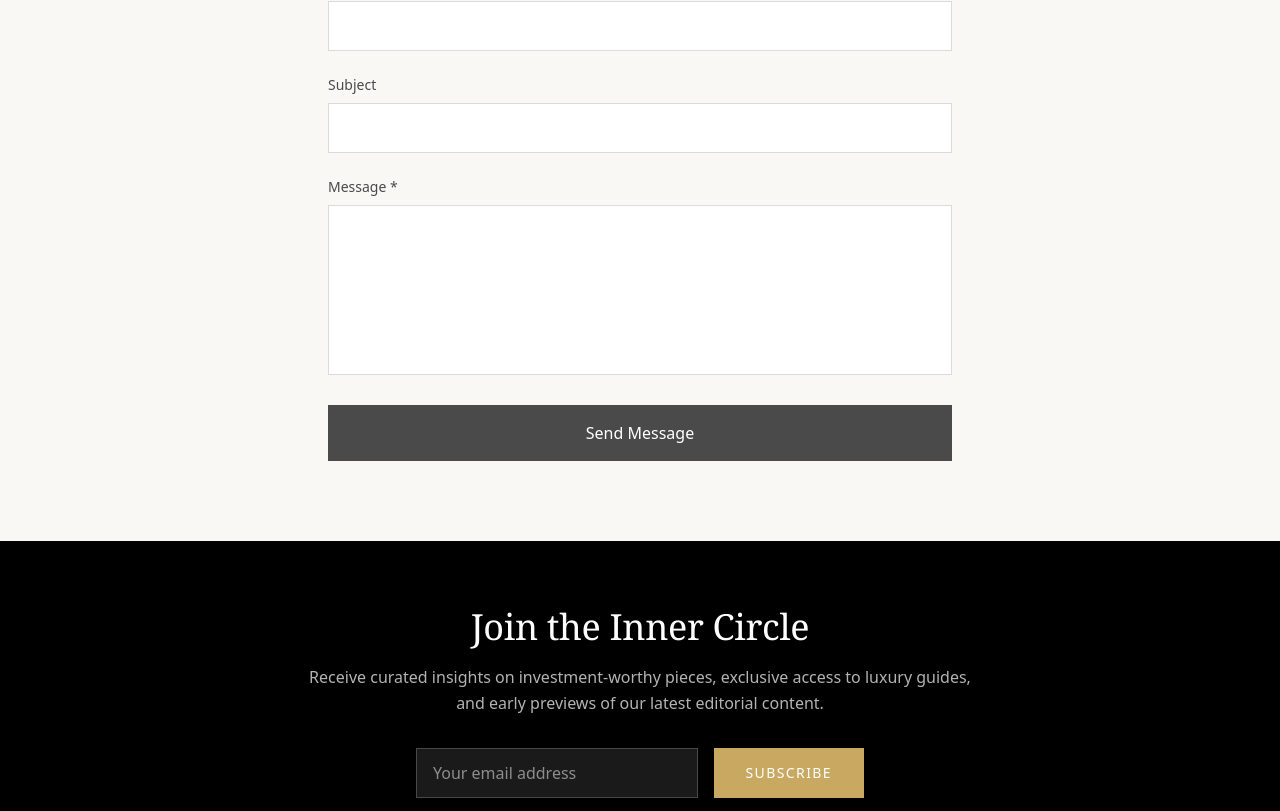
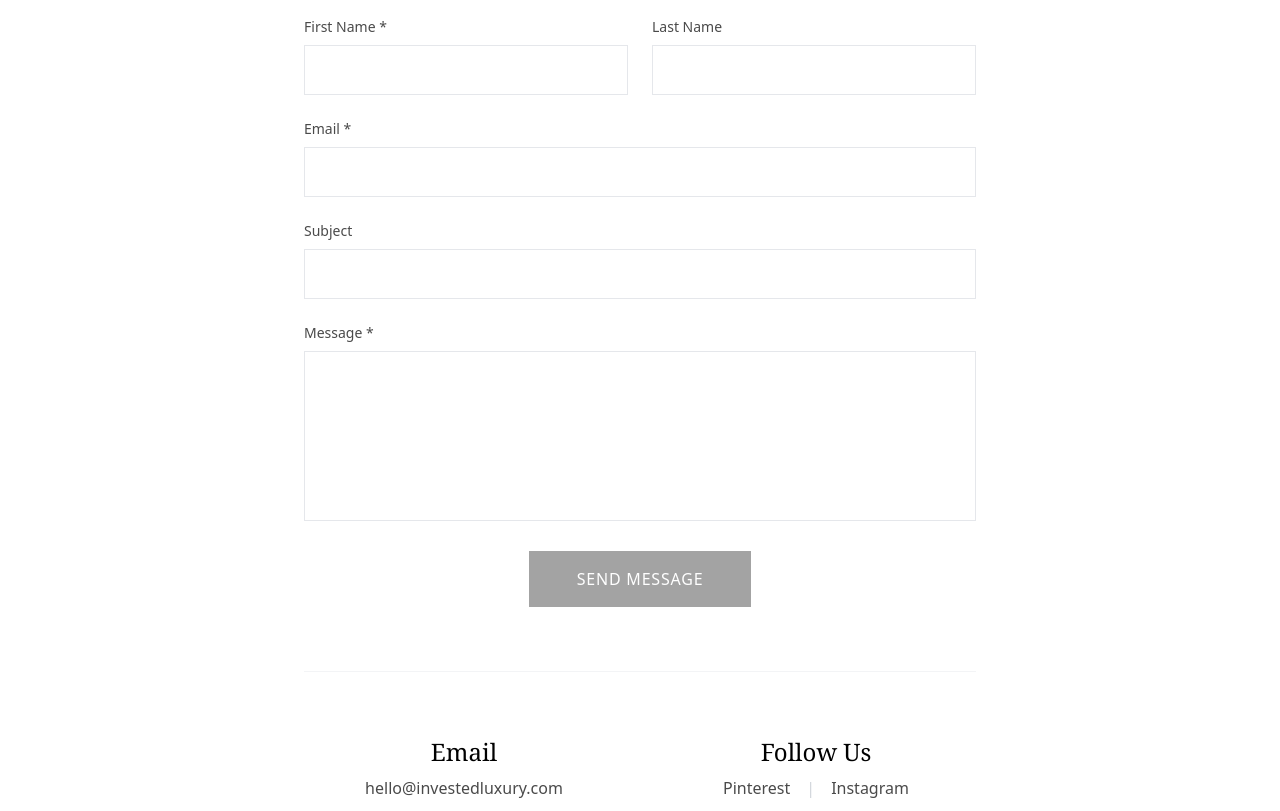
Before and after one commit to regi-dev-prog/invested-luxury, a Next.js app: page /contact in a window 1280 px wide. Shown: the part 489-1300 px from the top of the page. Built offline with nearby package versions, Linux system fonts and the light colour scheme; no server answers.

Commit message:
Add Turnstile bot protection to forms

```diff
--- a/src/app/contact/page.tsx
+++ b/src/app/contact/page.tsx
@@ -1,123 +1,210 @@
 'use client';
 
 import { useState } from 'react';
+import Turnstile from '@/components/Turnstile';
 
 export default function ContactPage() {
   const [isSubmitted, setIsSubmitted] = useState(false);
   const [isSubmitting, setIsSubmitting] = useState(false);
+  const [error, setError] = useState<string | null>(null);
+  const [turnstileToken, setTurnstileToken] = useState<string | null>(null);
   const [formData, setFormData] = useState({
     firstName: '',
     lastName: '',
     email: '',
     subject: '',
-    message: ''
+    message: '',
   });
 
-  const handleSubmit = async (e: React.FormEvent) => {
+  const handleSubmit = async (e: React.FormEvent<HTMLFormElement>) => {
     e.preventDefault();
+
+    if (!turnstileToken) {
+      setError('Please complete the verification');
+      return;
+    }
+
     setIsSubmitting(true);
+    setError(null);
 
     try {
       const response = await fetch('/api/contact', {
         method: 'POST',
         headers: { 'Content-Type': 'application/json' },
-        body: JSON.stringify(formData),
+        body: JSON.stringify({ ...formData, turnstileToken }),
       });
 
       if (response.ok) {
         setIsSubmitted(true);
       } else {
-        alert('Failed to send message. Please try again.');
+        setError('Failed to send message. Please try again.');
       }
-    } catch (error) {
-      console.error('Error:', error);
-      alert('Failed to send message. Please try again.');
+    } catch {
+      setError('Something went wrong. Please try again.');
     } finally {
       setIsSubmitting(false);
     }
   };
 
-  if (isSubmitted) {
   return (
-      <main className="min-h-screen bg-cream pt-32 pb-20">
-        <div className="max-w-2xl mx-auto px-6 text-center">
-          <h1 className="font-cormorant text-4xl text-charcoal mb-6">Thank You</h1>
-          <p className="text-charcoal/70">Your message has been sent. We'll be in touch soon.</p>
+    <>
+      {/* Hero */}
+      <section className="py-20 bg-cream">
+        <div className="container-luxury text-center">
+          <p className="category-badge mb-4">Contact</p>
+          <h1 className="font-serif text-display text-black mb-6">
+            Get in Touch
+          </h1>
+          <p className="text-body-lg text-charcoal max-w-xl mx-auto">
+            Have a question, suggestion, or partnership inquiry? We would love to hear from you.
+          </p>
         </div>
-      </main>
-    );
-  }
+      </section>
 
-  return (
-    <main className="min-h-screen bg-cream pt-32 pb-20">
-      <div className="max-w-2xl mx-auto px-6">
-        <h1 className="font-cormorant text-4xl md:text-5xl text-charcoal mb-4 text-center">Contact Us</h1>
-        <p className="text-charcoal/70 text-center mb-12">We'd love to hear from you</p>
-
+      {/* Contact Form */}
+      <section className="py-20 bg-white">
+        <div className="container-luxury">
+          <div className="max-w-2xl mx-auto">
+            {isSubmitted ? (
+              <div className="text-center py-12">
+                <p className="text-charcoal font-serif text-xl mb-2">
+                  Thank you for reaching out.
+                </p>
+                <p className="text-charcoal/70">
+                  We'll be in touch soon.
+                </p>
+              </div>
+            ) : (
               <form onSubmit={handleSubmit} className="space-y-6">
-          <div className="grid grid-cols-1 md:grid-cols-2 gap-6">
+                <div className="grid sm:grid-cols-2 gap-6">
                   <div>
-              <label className="block text-sm text-charcoal mb-2">First Name *</label>
+                    <label htmlFor="firstName" className="block text-sm font-medium text-charcoal mb-2">
+                      First Name *
+                    </label>
                     <input
                       type="text"
-                required
+                      id="firstName"
                       value={formData.firstName}
                       onChange={(e) => setFormData({...formData, firstName: e.target.value})}
-                className="w-full px-4 py-3 border border-charcoal/20 bg-white focus:border-gold focus:outline-none"
+                      className="w-full px-4 py-3 border border-gray-200 focus:border-gold focus:outline-none transition-colors"
+                      required
                     />
                   </div>
                   <div>
-              <label className="block text-sm text-charcoal mb-2">Last Name</label>
+                    <label htmlFor="lastName" className="block text-sm font-medium text-charcoal mb-2">
+                      Last Name
+                    </label>
                     <input
                       type="text"
+                      id="lastName"
                       value={formData.lastName}
                       onChange={(e) => setFormData({...formData, lastName: e.target.value})}
-                className="w-full px-4 py-3 border border-charcoal/20 bg-white focus:border-gold focus:outline-none"
+                      className="w-full px-4 py-3 border border-gray-200 focus:border-gold focus:outline-none transition-colors"
                     />
                   </div>
                 </div>
 
                 <div>
-            <label className="block text-sm text-charcoal mb-2">Email *</label>
+                  <label htmlFor="email" className="block text-sm font-medium text-charcoal mb-2">
+                    Email *
+                  </label>
                   <input
                     type="email"
-              required
+                    id="email"
                     value={formData.email}
                     onChange={(e) => setFormData({...formData, email: e.target.value})}
-              className="w-full px-4 py-3 border border-charcoal/20 bg-white focus:border-gold focus:outline-none"
+                    className="w-full px-4 py-3 border border-gray-200 focus:border-gold focus:outline-none transition-colors"
+                    required
                   />
                 </div>
 
                 <div>
-            <label className="block text-sm text-charcoal mb-2">Subject</label>
+                  <label htmlFor="subject" className="block text-sm font-medium text-charcoal mb-2">
+                    Subject
+                  </label>
                   <input
                     type="text"
+                    id="subject"
                     value={formData.subject}
                     onChange={(e) => setFormData({...formData, subject: e.target.value})}
-              className="w-full px-4 py-3 border border-charcoal/20 bg-white focus:border-gold focus:outline-none"
+                    className="w-full px-4 py-3 border border-gray-200 focus:border-gold focus:outline-none transition-colors"
                   />
                 </div>
 
                 <div>
-            <label className="block text-sm text-charcoal mb-2">Message *</label>
+                  <label htmlFor="message" className="block text-sm font-medium text-charcoal mb-2">
+                    Message *
+                  </label>
                   <textarea
-              required
+                    id="message"
                     rows={6}
                     value={formData.message}
                     onChange={(e) => setFormData({...formData, message: e.target.value})}
-              className="w-full px-4 py-3 border border-charcoal/20 bg-white focus:border-gold focus:outline-none resize-none"
+                    className="w-full px-4 py-3 border border-gray-200 focus:border-gold focus:outline-none transition-colors resize-none"
+                    required
                   />
                 </div>
 
+                <Turnstile
+                  onVerify={(token) => setTurnstileToken(token)}
+                  onExpire={() => setTurnstileToken(null)}
+                  onError={() => setError('Verification failed. Please refresh and try again.')}
+                />
+
+                {error && (
+                  <p className="text-red-500 text-sm text-center">{error}</p>
+                )}
+
+                <div className="text-center">
                   <button
                     type="submit"
-            disabled={isSubmitting}
-            className="w-full bg-charcoal text-white py-4 hover:bg-charcoal/90 transition-colors disabled:opacity-50"
+                    disabled={isSubmitting || !turnstileToken}
+                    className="px-12 py-4 bg-charcoal text-white font-medium tracking-wider uppercase hover:bg-black transition-colors disabled:opacity-50 disabled:cursor-not-allowed"
                   >
                     {isSubmitting ? 'Sending...' : 'Send Message'}
                   </button>
+                </div>
               </form>
+            )}
+
+            <div className="mt-16 pt-16 border-t border-gray-100">
+              <div className="grid sm:grid-cols-2 gap-8 text-center">
+                <div>
+                  <h3 className="font-serif text-title text-black mb-2">Email</h3>
+                  <a
+                    href="mailto:hello@investedluxury.com"
+                    className="text-charcoal hover:text-gold transition-colors"
+                  >
+                    hello@investedluxury.com
+                  </a>
                 </div>
-    </main>
+                <div>
+                  <h3 className="font-serif text-title text-black mb-2">Follow Us</h3>
+                  <div className="flex justify-center gap-4">
+                    <a
+                      href="https://pinterest.com"
+                      target="_blank"
+                      rel="noopener noreferrer"
+                      className="text-charcoal hover:text-gold transition-colors"
+                    >
+                      Pinterest
+                    </a>
+                    <span className="text-gray-300">|</span>
+                    <a
+                      href="https://instagram.com"
+                      target="_blank"
+                      rel="noopener noreferrer"
+                      className="text-charcoal hover:text-gold transition-colors"
+                    >
+                      Instagram
+                    </a>
+                  </div>
+                </div>
+              </div>
+            </div>
+          </div>
+        </div>
+      </section>
+    </>
   );
 }
--- a/src/components/NewsletterForm.tsx
+++ b/src/components/NewsletterForm.tsx
@@ -1,20 +1,27 @@
 'use client';
 
 import { useState } from 'react';
+import Turnstile from './Turnstile';
 
 export default function NewsletterForm() {
   const [email, setEmail] = useState('');
   const [status, setStatus] = useState<'idle' | 'loading' | 'success' | 'error'>('idle');
+  const [turnstileToken, setTurnstileToken] = useState<string | null>(null);
 
   const handleSubmit = async (e: React.FormEvent) => {
     e.preventDefault();
+
+    if (!turnstileToken) {
+      return;
+    }
+
     setStatus('loading');
 
     try {
       const response = await fetch('/api/newsletter', {
         method: 'POST',
         headers: { 'Content-Type': 'application/json' },
-        body: JSON.stringify({ email }),
+        body: JSON.stringify({ email, turnstileToken }),
       });
 
       if (response.ok) {
@@ -38,7 +45,8 @@ export default function NewsletterForm() {
   }
 
   return (
-    <form onSubmit={handleSubmit} className="flex flex-col sm:flex-row gap-3 max-w-md mx-auto">
+    <form onSubmit={handleSubmit} className="max-w-md mx-auto">
+      <div className="flex flex-col sm:flex-row gap-3">
         <input
           type="email"
           placeholder="Your email"
@@ -50,14 +58,21 @@ export default function NewsletterForm() {
         />
         <button
           type="submit"
-        disabled={status === 'loading'}
-        className="px-6 py-3 bg-black text-white text-sm font-medium uppercase tracking-wider hover:bg-charcoal transition-colors disabled:opacity-50"
+          disabled={status === 'loading' || !turnstileToken}
+          className="px-6 py-3 bg-black text-white text-sm font-medium uppercase tracking-wider hover:bg-charcoal transition-colors disabled:opacity-50 disabled:cursor-not-allowed"
         >
           {status === 'loading' ? 'Subscribing...' : 'Subscribe'}
         </button>
+      </div>
+
+      <Turnstile
+        onVerify={(token) => setTurnstileToken(token)}
+        onExpire={() => setTurnstileToken(null)}
+      />
+
       {status === 'error' && (
-        <p className="text-red-500 text-sm mt-2 sm:mt-0 sm:ml-2 self-center">
-          Something went wrong
+        <p className="text-red-500 text-sm mt-2 text-center">
+          Something went wrong. Please try again.
         </p>
       )}
     </form>
--- /dev/null
+++ b/src/components/Turnstile.tsx
@@ -0,0 +1,74 @@
+'use client';
+
+import { useEffect, useRef } from 'react';
+
+declare global {
+  interface Window {
+    turnstile: {
+      render: (element: HTMLElement, options: {
+        sitekey: string;
+        callback: (token: string) => void;
+        'error-callback'?: () => void;
+        'expired-callback'?: () => void;
+        theme?: 'light' | 'dark' | 'auto';
+      }) => string;
+      reset: (widgetId: string) => void;
+      remove: (widgetId: string) => void;
+    };
+    onloadTurnstileCallback?: () => void;
+  }
+}
+
+interface TurnstileProps {
+  onVerify: (token: string) => void;
+  onError?: () => void;
+  onExpire?: () => void;
+}
+
+export default function Turnstile({ onVerify, onError, onExpire }: TurnstileProps) {
+  const containerRef = useRef<HTMLDivElement>(null);
+  const widgetIdRef = useRef<string | null>(null);
+
+  useEffect(() => {
+    const siteKey = process.env.NEXT_PUBLIC_TURNSTILE_SITE_KEY;
+
+    if (!siteKey) {
+      console.error('Turnstile site key not found');
+      return;
+    }
+
+    const renderWidget = () => {
+      if (containerRef.current && window.turnstile && !widgetIdRef.current) {
+        widgetIdRef.current = window.turnstile.render(containerRef.current, {
+          sitekey: siteKey,
+          callback: onVerify,
+          'error-callback': onError,
+          'expired-callback': onExpire,
+          theme: 'light',
+        });
+      }
+    };
+
+    if (window.turnstile) {
+      renderWidget();
+    } else {
+      window.onloadTurnstileCallback = renderWidget;
+
+      if (!document.querySelector('script[src*="turnstile"]')) {
+        const script = document.createElement('script');
+        script.src = 'https://challenges.cloudflare.com/turnstile/v0/api.js?onload=onloadTurnstileCallback';
+        script.async = true;
+        document.head.appendChild(script);
+      }
+    }
+
+    return () => {
+      if (widgetIdRef.current && window.turnstile) {
+        window.turnstile.remove(widgetIdRef.current);
+        widgetIdRef.current = null;
+      }
+    };
+  }, [onVerify, onError, onExpire]);
+
+  return <div ref={containerRef} className="my-4" />;
+}
```
Also changed, not shown: src/app/api/contact/route.ts (+25 -2 lines), src/app/api/newsletter/route.ts (+24 -1 lines). Lines whose indentation alone changed are shown as unchanged.
